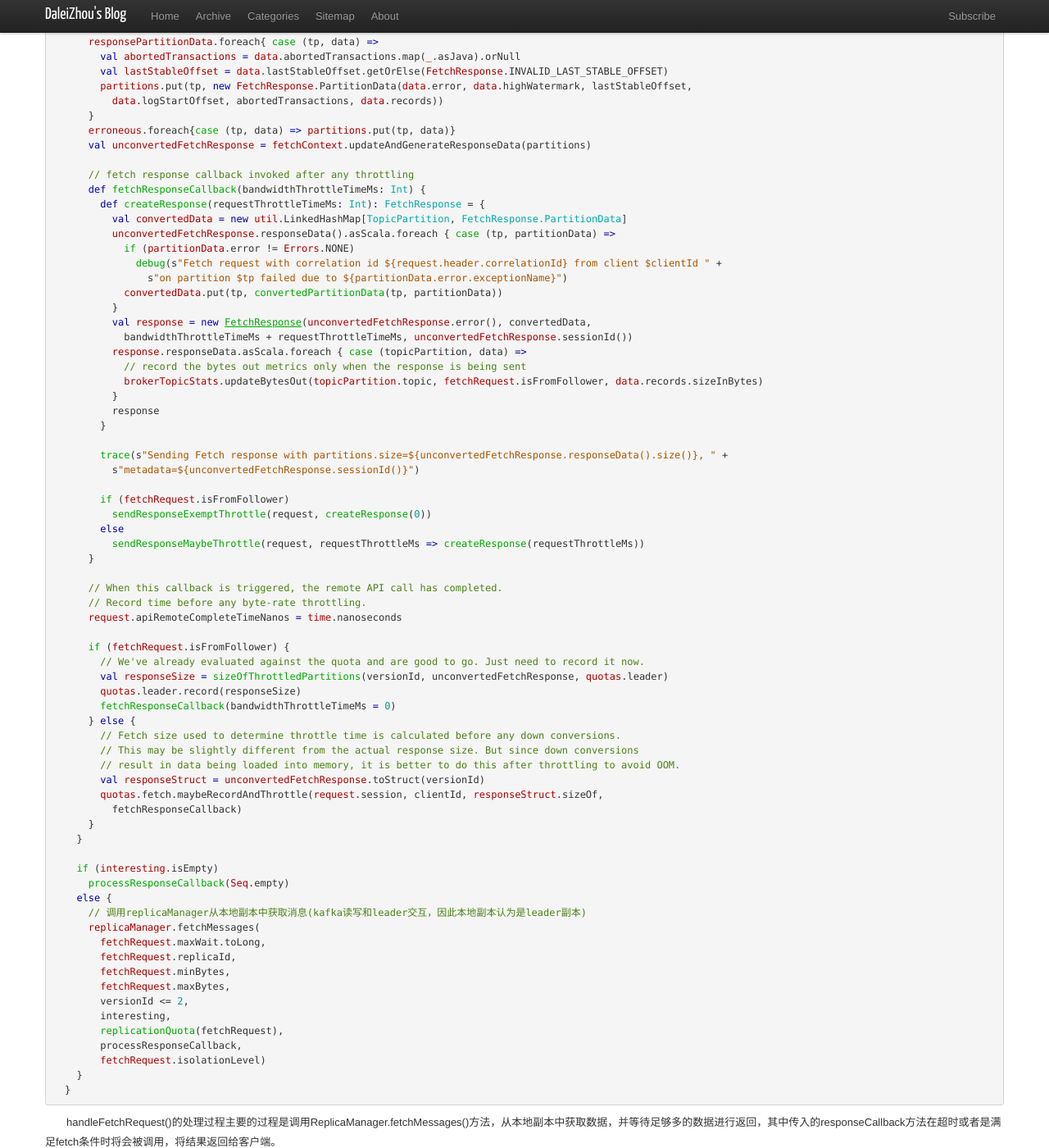
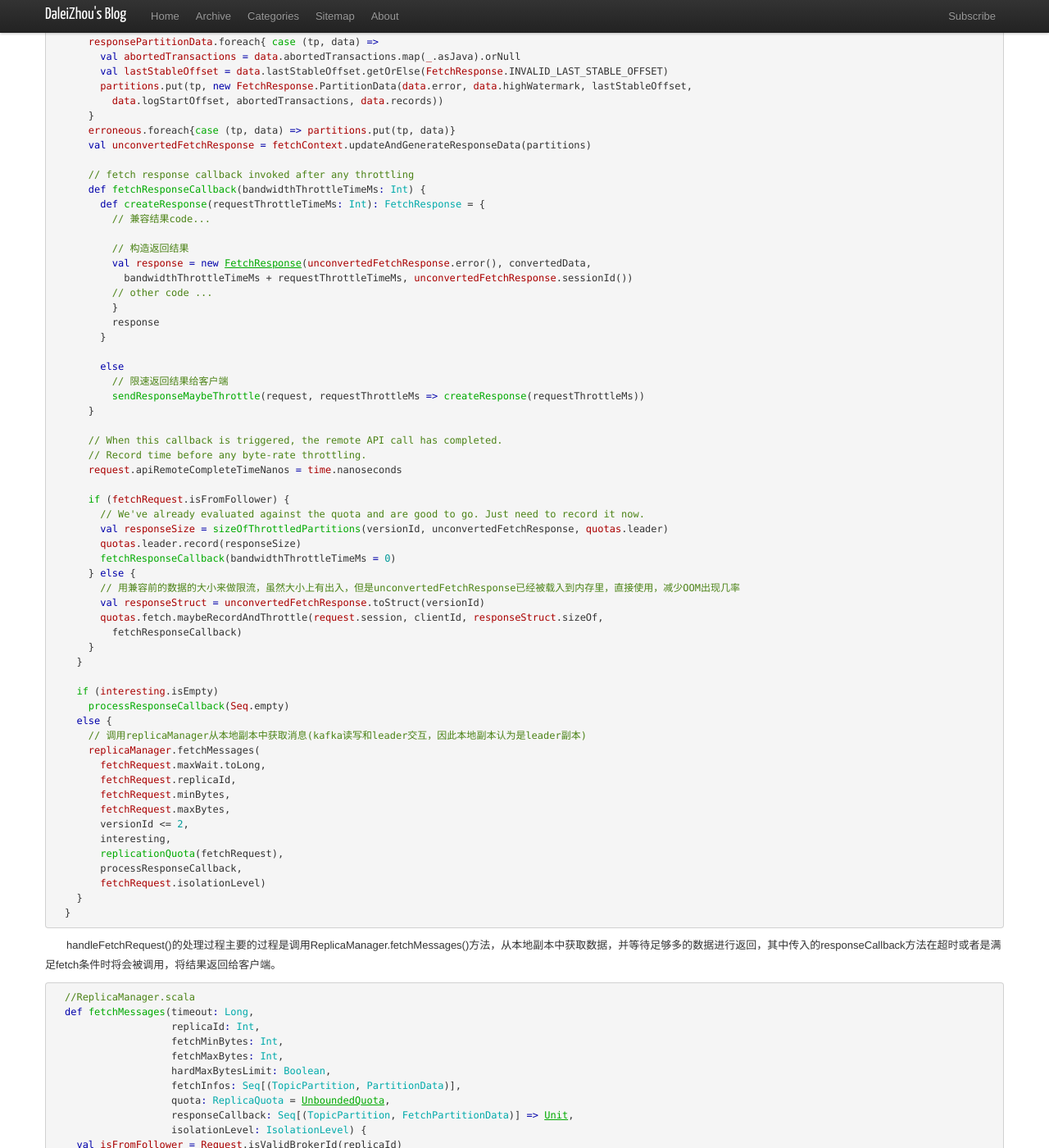
Before and after one commit to DaleiZhou/daleizhou.github.io, a Jekyll site: the page built from _posts/2018/2018-06-12-consume-messages.md, in a window 1280 px wide and 1400 px high, scrolled down 3455 px. Shown: the whole window at 82% size. Built offline with Jekyll 4.4.1, drawn with Linux system fonts in a browser that asks for light colours; nearby versions of some CDN libraries; comment, search, counter and statistics services are not loaded; some of the changed text lies outside the part shown.

Commit message:
finish 5

````diff
--- a/_posts/2018/2018-06-12-consume-messages.md
+++ b/_posts/2018/2018-06-12-consume-messages.md
@@ -194,28 +194,18 @@ title: Kafka Consumer(二)
       // fetch response callback invoked after any throttling
       def fetchResponseCallback(bandwidthThrottleTimeMs: Int) {
         def createResponse(requestThrottleTimeMs: Int): FetchResponse = {
-          val convertedData = new util.LinkedHashMap[TopicPartition, FetchResponse.PartitionData]
-          unconvertedFetchResponse.responseData().asScala.foreach { case (tp, partitionData) =>
-            if (partitionData.error != Errors.NONE)
-              debug(s"Fetch request with correlation id ${request.header.correlationId} from client $clientId " +
-                s"on partition $tp failed due to ${partitionData.error.exceptionName}")
-            convertedData.put(tp, convertedPartitionData(tp, partitionData))
-          }
+          // 兼容结果code...
+
+          // 构造返回结果
           val response = new FetchResponse(unconvertedFetchResponse.error(), convertedData,
             bandwidthThrottleTimeMs + requestThrottleTimeMs, unconvertedFetchResponse.sessionId())
-          response.responseData.asScala.foreach { case (topicPartition, data) =>
-            // record the bytes out metrics only when the response is being sent
-            brokerTopicStats.updateBytesOut(topicPartition.topic, fetchRequest.isFromFollower, data.records.sizeInBytes)
+          // other code ...
           }
           response
         }
 
-        trace(s"Sending Fetch response with partitions.size=${unconvertedFetchResponse.responseData().size()}, " +
-          s"metadata=${unconvertedFetchResponse.sessionId()}")
-
-        if (fetchRequest.isFromFollower)
-          sendResponseExemptThrottle(request, createResponse(0))
         else
+          // 限速返回结果给客户端
           sendResponseMaybeThrottle(request, requestThrottleMs => createResponse(requestThrottleMs))
       }
 
@@ -229,9 +219,7 @@ title: Kafka Consumer(二)
         quotas.leader.record(responseSize)
         fetchResponseCallback(bandwidthThrottleTimeMs = 0)
       } else {
-        // Fetch size used to determine throttle time is calculated before any down conversions.
-        // This may be slightly different from the actual response size. But since down conversions
-        // result in data being loaded into memory, it is better to do this after throttling to avoid OOM.
+        // 用兼容前的数据的大小来做限流，虽然大小上有出入，但是unconvertedFetchResponse已经被载入到内存里，直接使用，减少OOM出现几率
         val responseStruct = unconvertedFetchResponse.toStruct(versionId)
         quotas.fetch.maybeRecordAndThrottle(request.session, clientId, responseStruct.sizeOf,
           fetchResponseCallback)
@@ -362,16 +350,17 @@ title: Kafka Consumer(二)
         val fetchTimeMs = time.milliseconds
         val logReadInfo = localReplica.log match {
           case Some(log) =>
+            // fetchInfo.maxBytes与本地最多读取字节数取一个最小值作为本次读取的最大字节数
             val adjustedFetchSize = math.min(partitionFetchSize, limitBytes)
-
-            // Try the read first, this tells us whether we need all of adjustedFetchSize for this partition
+            // 通过log.read()方法读取数据
             val fetch = log.read(offset, adjustedFetchSize, maxOffsetOpt, minOneMessage, isolationLevel)
 
-            // If the partition is being throttled, simply return an empty set.
+            // 该partition发送太快，需要限流，填充空结果
             if (shouldLeaderThrottle(quota, tp, replicaId))
               FetchDataInfo(fetch.fetchOffsetMetadata, MemoryRecords.EMPTY)
-            // For FetchRequest version 3, we replace incomplete message sets with an empty one as consumers can make
-            // progress in such cases and don't need to report a `RecordTooLargeException`
+            // 如果是versionId >=3 , hardMaxBytesLimit为false
+            // 如果是hardMaxBytesLimit为false && fetch.firstEntryIncomplete
+            // 则返回空的结果，不需要发送RecordTooLargeException
             else if (!hardMaxBytesLimit && fetch.firstEntryIncomplete)
               FetchDataInfo(fetch.fetchOffsetMetadata, MemoryRecords.EMPTY)
             else fetch
@@ -413,8 +402,8 @@ title: Kafka Consumer(二)
   }
 ```
 
+　　ReplicaManager.readFromLocalLog()方法中主要地调用了log.read()方法从日志中读取消息。该方法从不大于startOffset的那个segment开始读取数据，如果未读满并且还有未读取的segment,依次向前遍历读取，最后拼接结果给客户端返回。
+
 ## <a id="conclusion">总结</a>
 
-## <a id="references">References</a>
-
-#### TBD
+　　本文主要介绍了KafkaConsumer.pollOnce()中拉取消息的实现细节。客户端为每个被分配的topic-partition对应的node构建一个FetchRequest请求，而对应地Broker端收到这个消息做一些检查之后从本地副本中读取消息。如果消息为达到最小字节数且未超时，则产生延迟fetch操作继续读取，直到满足条件结束。Broker将读取的消息封装好返回给客户端，至此完成了拉取消息的整个过程。
````
